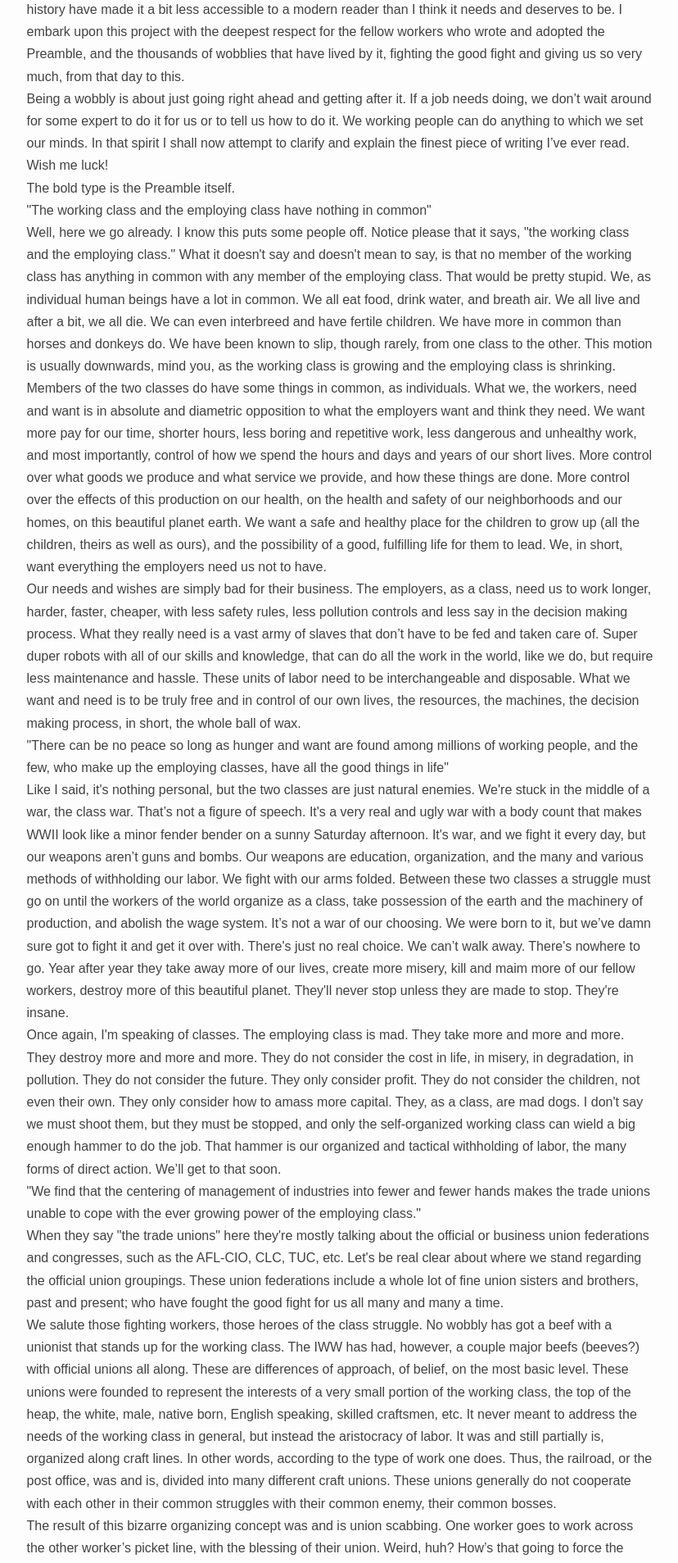
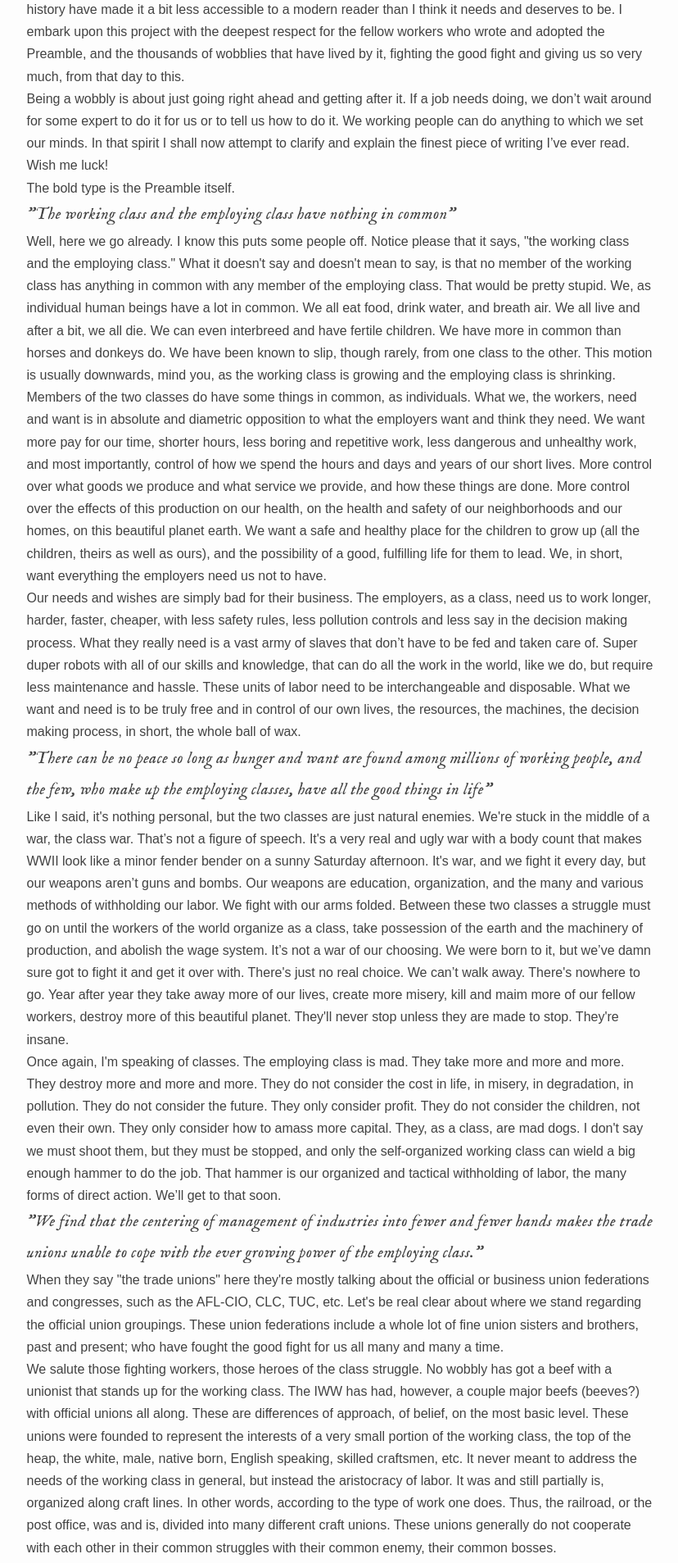
Before and after one commit to vancouveriww/vancouveriww.github.io, a Jekyll site: the page built from annotated-preamble.html, in a window 1280 px wide. Shown: the part 965-2872 px from the top of the page at 82% size, without its empty margins (225-1053 px from the left). Built offline with Jekyll 4.4.1, drawn with Linux system fonts in a browser that asks for light colours; some web fonts are replaced.

Commit message:
Update annotated-preamble.html

```diff
--- a/annotated-preamble.html
+++ b/annotated-preamble.html
@@ -6,7 +6,7 @@ heading: true
 ---
 
 <style>
-.blockquote {
+blockquote {
 	font-family: 'IM_Fell_English_Italic' !important;
 	font-weight: 400;
 	letter-spacing: 0.49px;
```
